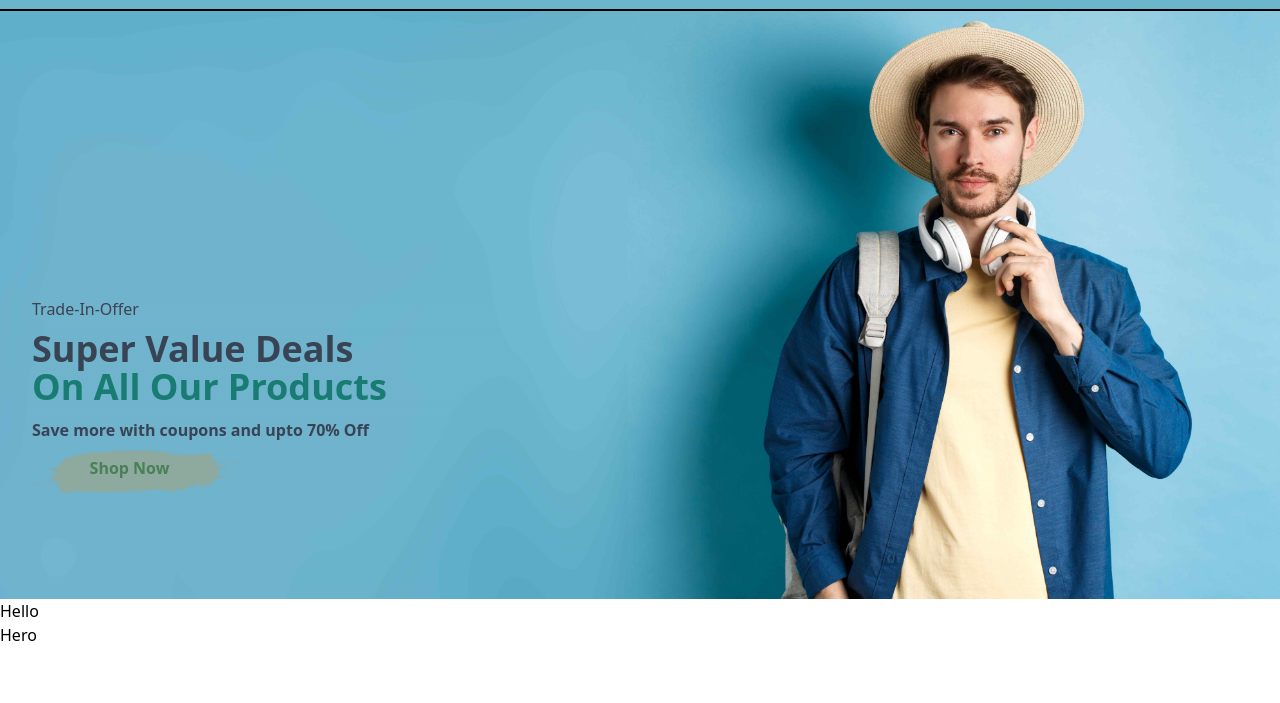
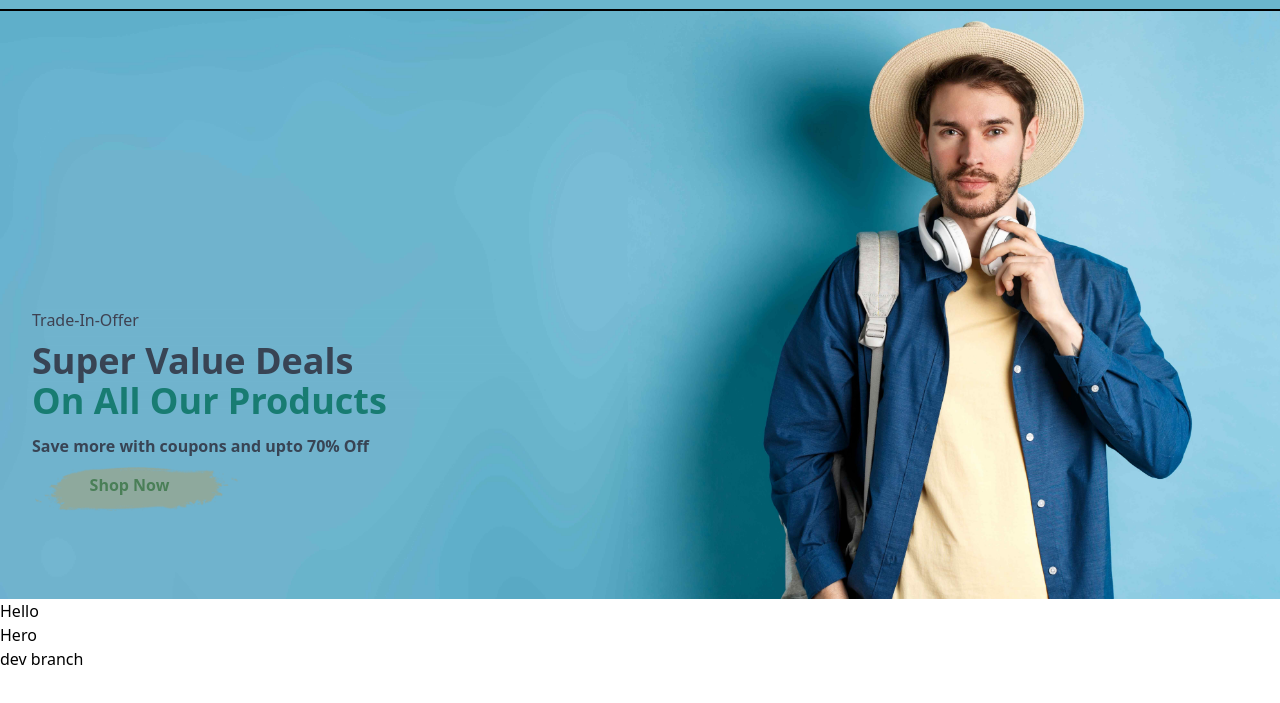
Before and after one commit to Developer095/ecommerce, a website: page index.html in a window 1280 px wide. Shown: the part 67-770 px from the top of the page. Drawn offline with nearby package versions, Linux system fonts and the light colour scheme.

Commit message:
updated hero

```diff
--- a/index.html
+++ b/index.html
@@ -44,6 +44,7 @@
                 </li>
                 <div>Hello</div>
                 <div>Hero</div>
+                <div>dev branch</div>
             </ul>
 
         </div>
```
